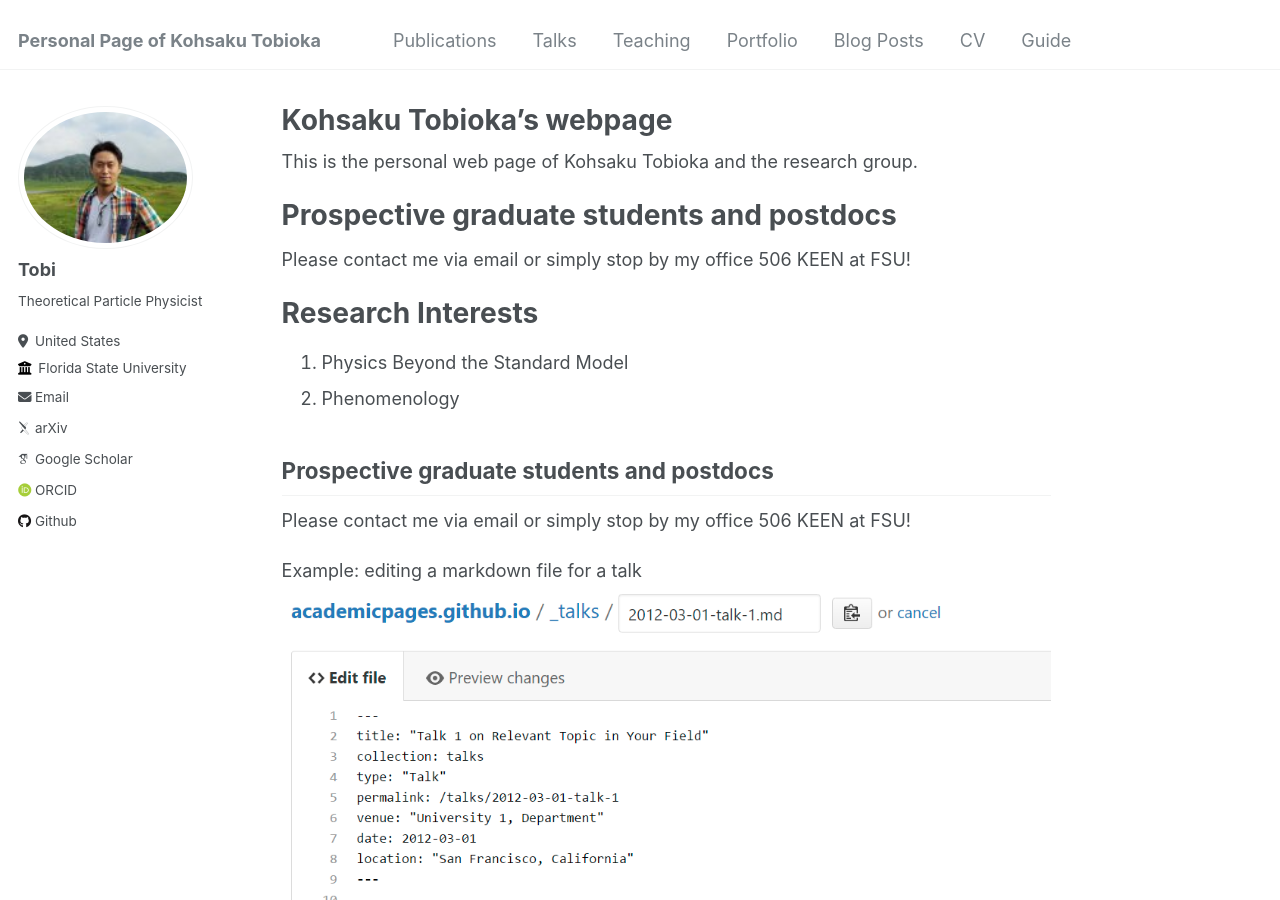
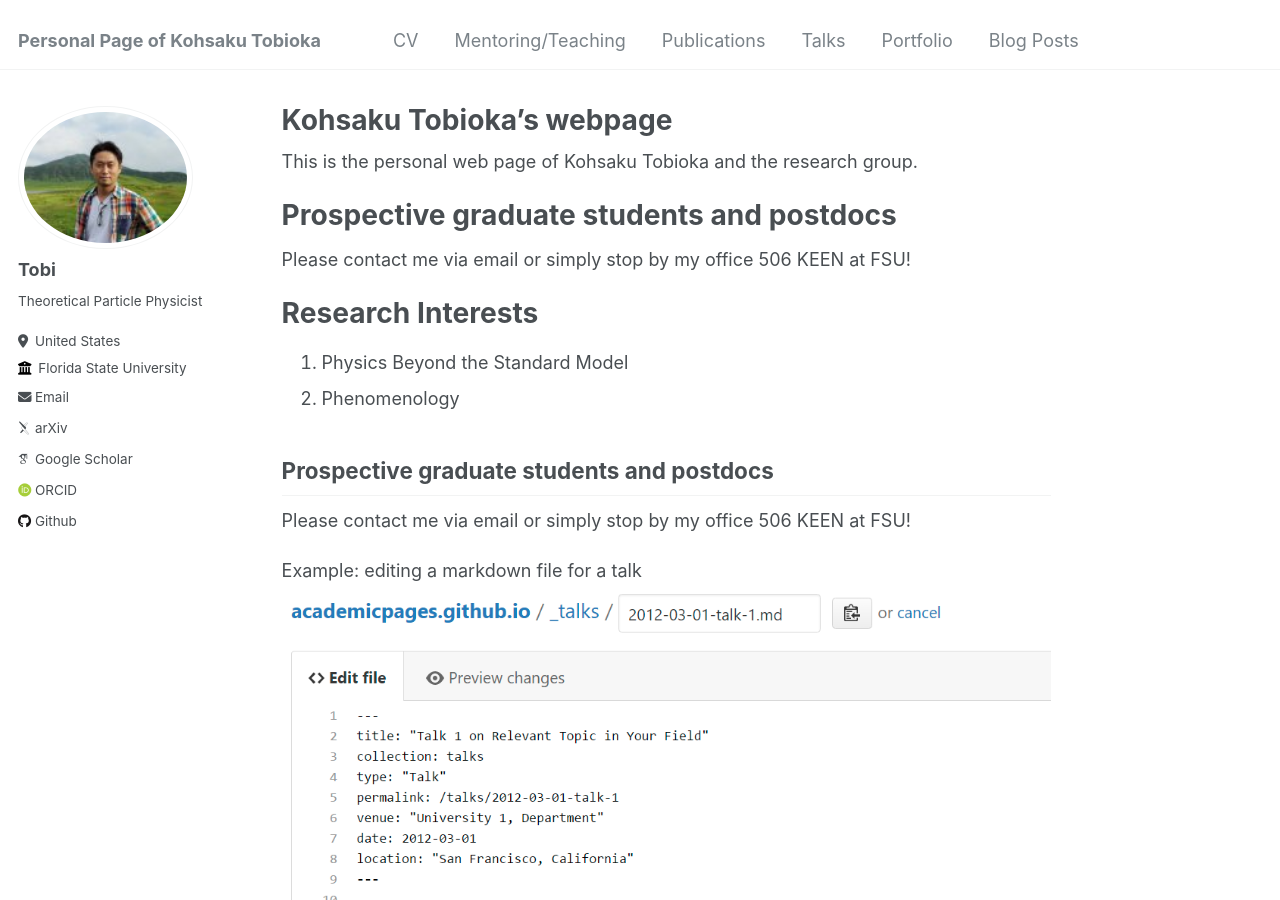
Before and after one commit to Kohsaku-Tobioka/Kohsaku-Tobioka.github.io, a Jekyll site: the page built from _pages/about.md, in a window 1280 px wide and 900 px high. Built offline with Jekyll 4.4.1, drawn with Linux system fonts in a browser that asks for light colours; some web fonts are replaced.

Commit message:
items changed

```diff
--- a/_data/navigation.yml
+++ b/_data/navigation.yml
@@ -1,22 +1,20 @@
 # main links links
 main:
+  - title: "CV"
+    url: /cv/
+
+  - title: "Mentoring/Teaching"
+    url: /teaching/
+
   - title: "Publications"
     url: /publications/
 
   - title: "Talks"
     url: /talks/
 
-  - title: "Teaching"
-    url: /teaching/
 
   - title: "Portfolio"
     url: /portfolio/
 
   - title: "Blog Posts"
     url: /year-archive/
-
-  - title: "CV"
-    url: /cv/
-
-  - title: "Guide"
-    url: /markdown/
```
